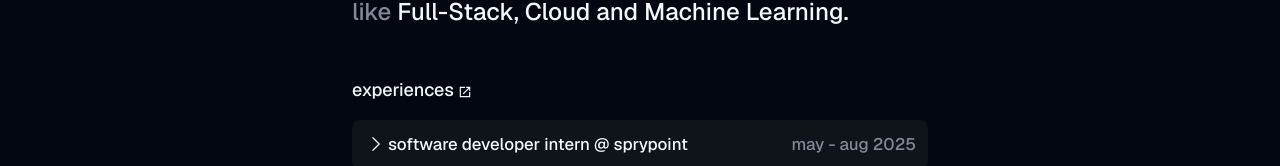
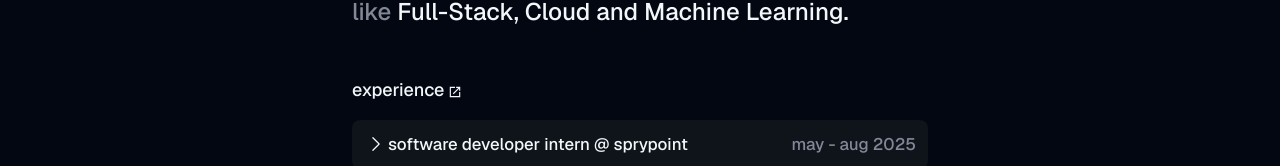
Before and after one commit to phuongwj/portfolio-101, a Next.js app: page / in a window 1280 px wide. Shown: the part 373-539 px from the top of the page. Built offline with nearby package versions, Linux system fonts and the light colour scheme.

Commit message:
smol typo

```diff
--- a/src/app/components/Oneforall.jsx
+++ b/src/app/components/Oneforall.jsx
@@ -62,7 +62,7 @@ export default function Oneforall() {
           {/* Experience Title */}
           <Link href="/experiences"
             className="w-fit inline-flex items-center gap-1 text-first fill-first text-lg font-medium hover:underline hover:underline-offset-4 hover:opacity-60 ease-in-out transition duration-300">
-            <span>experiences</span>
+            <span>experience</span>
             <span className="pt-0.5">
               <svg xmlns="http://www.w3.org/2000/svg" viewBox="0 0 24 24"
                   className="h-3.5 w-3.5">
```
